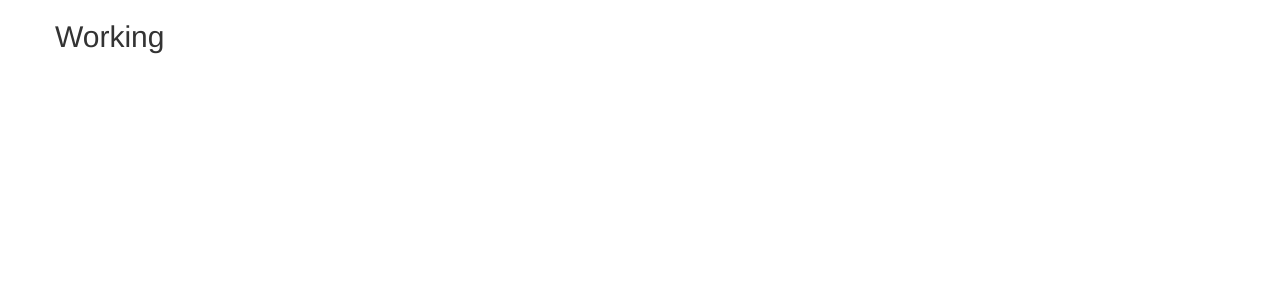
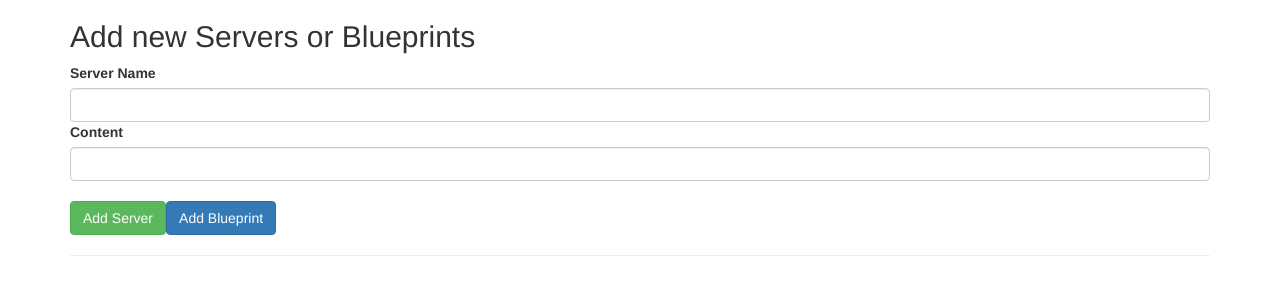
Before and after one commit to Yakub357/servers-app-practice, an Angular app: page / in a window 1280 px wide. Shown: the top 300 px of the page. Built offline with nearby package versions, Linux system fonts and the light colour scheme.

Commit message:
Basic structure

```diff
--- a/src/app/app.component.html
+++ b/src/app/app.component.html
@@ -1,5 +1,36 @@
 <div class="container">
   <div class="row">
-    <h2>Working</h2>
+    <div class="col-xs-12">
+      <h2>Add new Servers or Blueprints</h2>
+      <label>Server Name</label>
+      <input type="text" class="form-control" [(ngModel)]="serverName" />
+      <label>Content</label>
+      <input type="text" class="form-control" [(ngModel)]="serverContent" />
+      <br />
+      <button class="btn btn-success" (click)="onAddServer()">
+        Add Server
+      </button>
+      <button class="btn btn-primary" (click)="onAddBlueprint()">
+        Add Blueprint
+      </button>
+    </div>
+  </div>
+  <hr />
+  <div class="row">
+    <div class="col-xs-12">
+      <div class="panel panel-default" *ngFor="let element of serverElements">
+        <div class="panel-heading">{{ element.name }}</div>
+        <div class="panel-body">
+          <p>
+            <strong *ngIf="element.type === 'server'" style="color: red"
+              >Server Content</strong
+            >
+            <em *ngIf="element.type === 'blueprint'" style="color: blue"
+              >Blueprint Content</em
+            >
+          </p>
+        </div>
+      </div>
+    </div>
   </div>
 </div>
--- a/src/app/app.component.ts
+++ b/src/app/app.component.ts
@@ -5,4 +5,30 @@
   templateUrl: './app.component.html',
   styleUrls: ['./app.component.css'],
 })
-export class AppComponent {}
+export class AppComponent {
+  serverElements = [];
+  serverName = '';
+  serverContent = '';
+
+  onAddServer() {
+    this.serverElements.push({
+      name: this.serverName,
+      content: this.serverContent,
+      type: 'server',
+    });
+
+    this.serverName = '';
+    this.serverContent = '';
+  }
+
+  onAddBlueprint() {
+    this.serverElements.push({
+      name: this.serverName,
+      content: this.serverContent,
+      type: 'blueprint',
+    });
+
+    this.serverName = '';
+    this.serverContent = '';
+  }
+}
```
